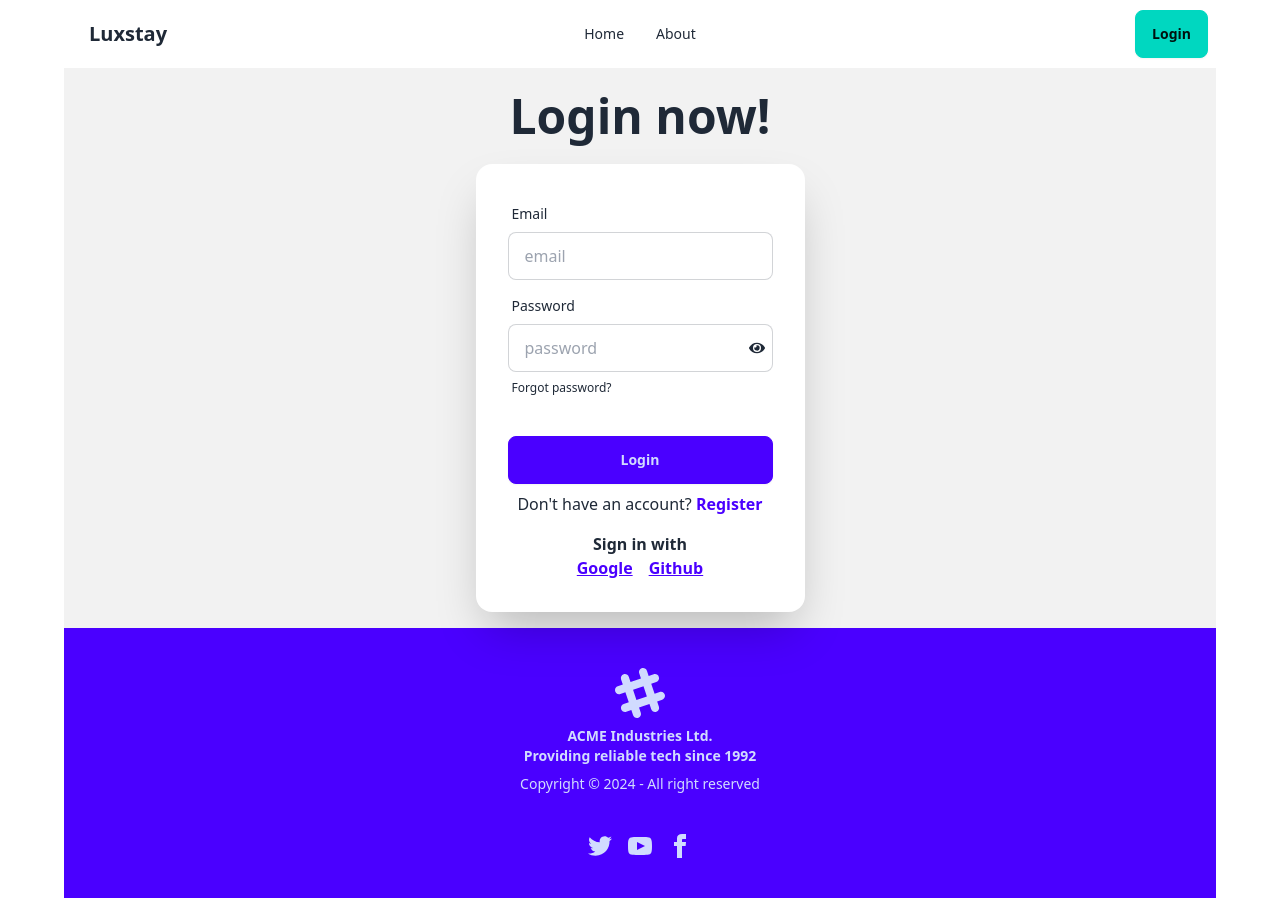
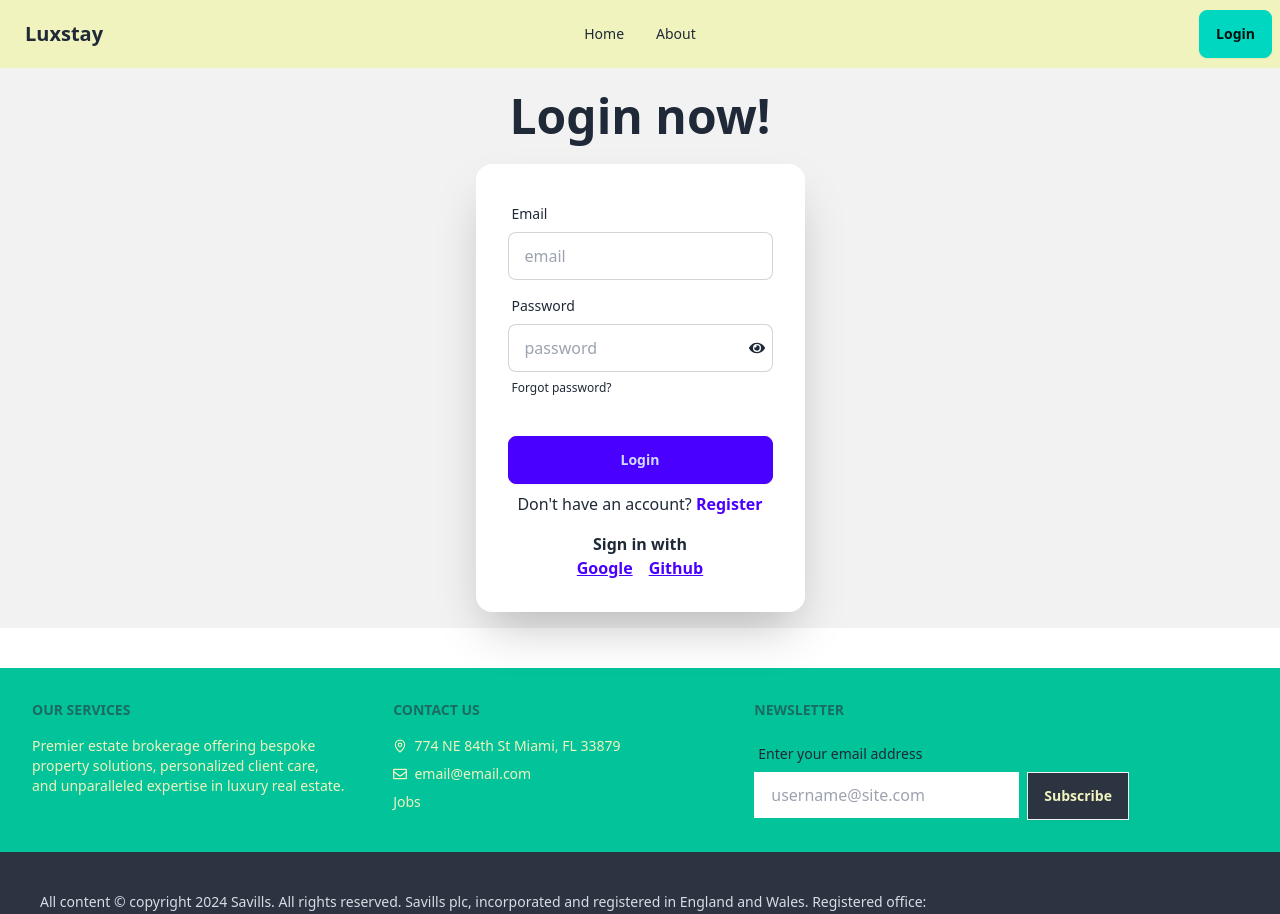
Before and after one commit to salehiin/luxstay, a React (Vite) app: page /login in a window 1280 px wide. Shown: the top 914 px of the page. Built offline with nearby package versions, Linux system fonts and the light colour scheme; no server answers.

Commit message:
single estate done

```diff
--- a/src/Footer/Footer.jsx
+++ b/src/Footer/Footer.jsx
@@ -1,26 +1,55 @@
+import { LuMapPin } from "react-icons/lu";
+import { FaRegEnvelope } from "react-icons/fa";
+
+
+
+
 const Footer = () => {
   return (
     <div>
-      <footer className="footer footer-center p-10 bg-primary text-primary-content">
-        <aside>
-          <svg
-            width="50"
-            height="50"
-            viewBox="0 0 24 24"
-            xmlns="http://www.w3.org/2000/svg"
-            fillRule="evenodd"
-            clipRule="evenodd"
-            className="inline-block fill-current"
-          >
-            <path d="M22.672 15.226l-2.432.811.841 2.515c.33 1.019-.209 2.127-1.23 2.456-1.15.325-2.148-.321-2.463-1.226l-.84-2.518-5.013 1.677.84 2.517c.391 1.203-.434 2.542-1.831 2.542-.88 0-1.601-.564-1.86-1.314l-.842-2.516-2.431.809c-1.135.328-2.145-.317-2.463-1.229-.329-1.018.211-2.127 1.231-2.456l2.432-.809-1.621-4.823-2.432.808c-1.355.384-2.558-.59-2.558-1.839 0-.817.509-1.582 1.327-1.846l2.433-.809-.842-2.515c-.33-1.02.211-2.129 1.232-2.458 1.02-.329 2.13.209 2.461 1.229l.842 2.515 5.011-1.677-.839-2.517c-.403-1.238.484-2.553 1.843-2.553.819 0 1.585.509 1.85 1.326l.841 2.517 2.431-.81c1.02-.33 2.131.211 2.461 1.229.332 1.018-.21 2.126-1.23 2.456l-2.433.809 1.622 4.823 2.433-.809c1.242-.401 2.557.484 2.557 1.838 0 .819-.51 1.583-1.328 1.847m-8.992-6.428l-5.01 1.675 1.619 4.828 5.011-1.674-1.62-4.829z"></path>
-          </svg>
-          <p className="font-bold">
-            ACME Industries Ltd. <br />
-            Providing reliable tech since 1992
+      <footer className="footer bg-[#02c39a] text-[#f0f3bd] grid md:grid-cols-3 lg:grid-cols-7 gap-x-12 p-8 mt-10">
+        <nav className=" md:col-span-1 lg:col-span-2">
+          <h6 className="footer-title text-[#2B3440]">Our Services</h6>
+          <p>
+          Premier estate brokerage offering bespoke property solutions, personalized client care, and unparalleled expertise in luxury real estate.
           </p>
-          <p>Copyright © 2024 - All right reserved</p>
+          {/* <a className="link link-hover">Branding</a>
+          <a className="link link-hover">Design</a>
+          <a className="link link-hover">Marketing</a>
+          <a className="link link-hover">Advertisement</a> */}
+        </nav>
+        <nav className=" md:col-span-1 lg:col-span-2">
+          <h6 className="footer-title text-[#2B3440]">Contact Us</h6>
+          <p className="flex items-center"><LuMapPin />&nbsp; 774 NE 84th St Miami, FL 33879</p>
+          <p className="flex items-center"><FaRegEnvelope />&nbsp; email@email.com</p>
+          <a className="link link-hover">Jobs</a>
+          {/* <a className="link link-hover">Press kit</a> */}
+        </nav>
+        <form className=" md:col-span-1 lg:col-span-3">
+          <h6 className="footer-title text-[#2B3440]">Newsletter</h6>
+          <fieldset className="form-control md:w-full lg:w-80">
+            <label className="label">
+              <span className="label-text">Enter your email address</span>
+            </label>
+            <div className="flex flex-col md:flex-col lg:flex-row gap-2">
+              <input
+                type="text"
+                placeholder="username@site.com"
+                className="input h-[46px] rounded-none"
+              />
+              <button className="btn  rounded-none bg-[#2B3440] text-[#f0f3bd]">Subscribe</button>
+            </div>
+          </fieldset>
+        </form>
+      </footer>
+      <footer className="footer p-10 bg-neutral text-neutral-content items-center gap-16">
+      <aside>
+        <p>
+          All content © copyright 2024 Savills. All rights reserved. Savills plc, incorporated and registered in England and Wales. Registered office: 33 Margaret Street, London, W1G 0JD. Registered number: 2122174. Savills plc is a holding company, some of whose subsidiaries are authorised and regulated by the Financial Conduct Authority (FCA), and some of whose subsidiaries are regulated by the Royal Institution of Chartered Surveyors (RICS).
+        </p>
         </aside>
-        <nav>
+        <nav className="flex items-center">
+          <h6 className="footer-title">FIND US ON SOCIAL</h6>
           <div className="grid grid-flow-col gap-4">
             <a>
               <svg
--- a/src/Header/Header.jsx
+++ b/src/Header/Header.jsx
@@ -26,7 +26,7 @@ const Header = () => {
 
   return (
     <div>
-      <div className="navbar bg-base-100">
+      <div className="navbar bg-[#f0f3bd]">
         <div className="navbar-start">
           <div className="dropdown">
             <div tabIndex={0} role="button" className="btn btn-ghost lg:hidden">
--- a/src/layouts/Root.jsx
+++ b/src/layouts/Root.jsx
@@ -6,7 +6,7 @@ import 'react-toastify/dist/ReactToastify.css';
 
 const Root = () => {
     return (
-        <div className="max-w-6xl mx-auto">
+        <div className=" mx-auto">
             <Header></Header>
             <Outlet></Outlet>
             <Footer></Footer>
--- a/src/pages/Estates/Estates.jsx
+++ b/src/pages/Estates/Estates.jsx
@@ -1,17 +1,76 @@
 import { useLoaderData, useParams } from "react-router-dom";
+import { LuMapPin } from "react-icons/lu";
 
 const Estates = () => {
+  const estates = useLoaderData();
 
-    const estates = useLoaderData();
+  const { id } = useParams();
 
-    const {id} = useParams();
+  const estate = estates.find((estate) => estate.id === id);
+  console.log(estates, id);
 
-    const estate = estates.find(estate => estate.id === id)
-    console.log(estates, id)
+  return (
+    <div>
+      <div
+        className="hero min-h-screen relative"
+        style={{
+          backgroundImage: `url(${estate.image_url})`,
+        }}
+      >
+        <div className="hero-overlay bg-opacity-60"></div>
+        <div className="hero-content text-center text-neutral-content">
+          <div className=" ">
+            <div className="absolute left-4 top-2 text-left">
+              <p className="text-[#f0f3bd] text-xl font-bold ">
+                {" "}
+                {estate.segment_name}
+              </p>
+              <p className="text-accent text-xl font-bold">
+                For {estate.status}
+              </p>
+            </div>
 
-    return (
-        <div>
-            <div className="">
+            <h1 className="mb-5 textwhite text-4xl absolute left-4 bottom-[96px]">
+              {estate.estate_title}
+            </h1>
+
+
+
+            <p className="text-white text-xl absolute right-8 bottom-[104px]">{estate.price}</p>
+
+
+            <p className="text-white text-xl font-bold flex items-center absolute left-4 bottom-[86px]">
+              <LuMapPin />
+              &nbsp;{estate.location}
+            </p>
+
+
+            {/* <button className="btn btn-primary">Get Started</button> */}
+          </div>
+        </div>
+      </div>
+      <ul className=" font-semibold list-disc ml-6 mt-2">
+        <li className="text-[#2B3440]"> <span className="font-bold">Property ID-</span> {estate.id}</li>
+        <li className="text-[#2B3440] my-1"> <span className="font-bold">Property Size-</span> {estate.area}</li>
+        <li className="text-[#2B3440]"><span className="font-bold">Facilities-</span>
+
+        <ol>
+        {estate.facilities.map((facility, index) => (
+            <li className="ml-8" key={index}>{facility}</li>
+          ))}
+
+        </ol>
+
+        {/* {estate.facilities} */}
+
+        </li>
+      </ul>
+      <div className="text-center m-2  md:m-6 lg:m-12 p-8">
+        <h3 className="font-semibold text-3xl mb-10">Description</h3>
+        <p className="m-6">{estate.description} These prestigious properties transcend mere living spaces, embodying the epitome of architectural brilliance and lavish amenities. From sprawling mansions nestled in idyllic countryside settings to sleek penthouses gracing the skylines of vibrant cities, luxury real estate caters to the most refined tastes and extravagant lifestyles.</p>
+        <p>These elite properties boast exquisite craftsmanship and meticulous attention to detail, featuring bespoke finishes and state-of-the-art technology. Beyond their awe-inspiring aesthetics, luxury residences often provide a plethora of indulgent amenities, such as private pools, home theaters, and expansive outdoor entertaining areas. Moreover, their prime locations offer breathtaking views of iconic landmarks or serene natural landscapes, elevating the living experience to unmatched heights. In essence, luxury real estate represents the ultimate expression of prestige and sophistication, where every aspect of living is curated to deliver an unparalleled sense of grandeur and refinement.</p>
+      </div>
+      {/* <div className="">
                 <img src={estate.image_url} alt="" />
                 <h2 className="text-5xl">Estate Details</h2>
                 <p>{id}</p>
@@ -20,9 +79,9 @@ const Estates = () => {
                 </div>
                 <p>{estate.description}</p>
 
-            </div>
-        </div>
-    );
+            </div> */}
+    </div>
+  );
 };
 
 export default Estates;
--- a/src/pages/Home/Home.jsx
+++ b/src/pages/Home/Home.jsx
@@ -15,7 +15,7 @@ const Home = () => {
                 <h2 class="text-4xl font-bold">Our Featured Exclusives</h2>
                 <p class="m-6">Discover unparalleled coastal living in our exclusive beachfront properties. Explore luxury, serenity, and breathtaking views in our handpicked selection. Welcome home.</p>
             </div>
-            <div className="flex flex-wrap gap-4 text-center">
+            <div className="flex flex-wrap gap-y-4 text-center">
 
                 {
                     estates.map(aEstates => <Estate
--- a/src/pages/Home/Slider.jsx
+++ b/src/pages/Home/Slider.jsx
@@ -1,29 +1,65 @@
-
-
 const Slider = () => {
   return (
     <div>
-      <div className="lg:w-[1152px] h-[520px] mx-auto carousel rounded-box">
-        <div className="carousel-item w-full ">
-          <img className="rounded-2xl "
-            src="https://i.postimg.cc/mDXzc82z/slider.jpg"
+      <div className="carousel w-full ">
+        <div id="slide1" className="carousel-item relative w-full ">
+          <div className="w-full">
+          {/* <div className="hero-overlay bg-opacity-60"></div> */}
+            <img
+              src="https://daisyui.com/images/stock/photo-1625726411847-8cbb60cc71e6.jpg"
+              className="w-full"
+            />
+          </div>
+          <div className="absolute flex justify-between transform -translate-y-1/2 left-5 right-5 top-1/2">
+            <a href="#slide4" className="btn btn-circle">
+              ❮
+            </a>
+            <a href="#slide2" className="btn btn-circle">
+              ❯
+            </a>
+          </div>
+        </div>
+        <div id="slide2" className="carousel-item relative w-full">
+          <img
+            src="https://daisyui.com/images/stock/photo-1609621838510-5ad474b7d25d.jpg"
             className="w-full"
-            alt="Tailwind CSS Carousel component"
           />
+          <div className="absolute flex justify-between transform -translate-y-1/2 left-5 right-5 top-1/2">
+            <a href="#slide1" className="btn btn-circle">
+              ❮
+            </a>
+            <a href="#slide3" className="btn btn-circle">
+              ❯
+            </a>
+          </div>
         </div>
-        <div className="carousel-item w-full">
-          <img className=""
-            src="https://i.postimg.cc/0j8WNX3g/slidertwo.jpg"
+        <div id="slide3" className="carousel-item relative w-full">
+          <img
+            src="https://daisyui.com/images/stock/photo-1414694762283-acccc27bca85.jpg"
             className="w-full"
-            alt="Tailwind CSS Carousel component"
           />
+          <div className="absolute flex justify-between transform -translate-y-1/2 left-5 right-5 top-1/2">
+            <a href="#slide2" className="btn btn-circle">
+              ❮
+            </a>
+            <a href="#slide4" className="btn btn-circle">
+              ❯
+            </a>
+          </div>
         </div>
-        <div className="carousel-item w-full">
+        <div id="slide4" className="carousel-item relative w-full">
           <img
-            src="https://i.postimg.cc/MTwtsrzc/sliderthree.jpg"
+            src="https://daisyui.com/images/stock/photo-1665553365602-b2fb8e5d1707.jpg"
             className="w-full"
-            alt="Tailwind CSS Carousel component"
           />
+          <div className="absolute flex justify-between transform -translate-y-1/2 left-5 right-5 top-1/2">
+            <a href="#slide3" className="btn btn-circle">
+              ❮
+            </a>
+            <a href="#slide1" className="btn btn-circle">
+              ❯
+            </a>
+          </div>
         </div>
       </div>
     </div>
```
Also changed, not shown: public/estates.json (+4 -4 lines).
